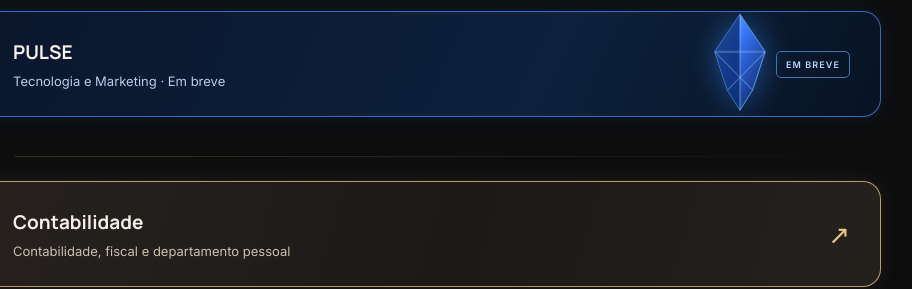
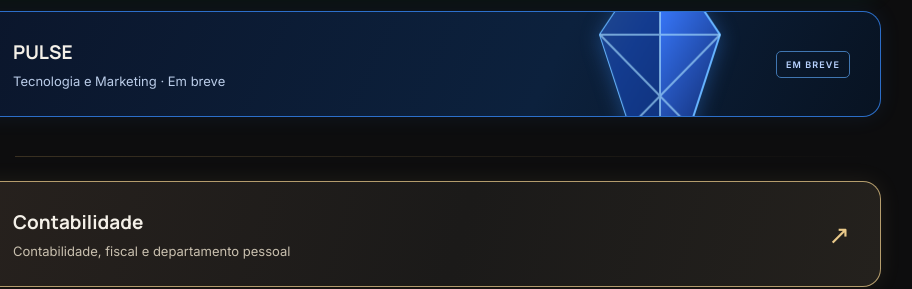
Before and after one commit to VetteCO/vette-hub, a plain HTML site: page index.html in a window 1280 px wide. Shown: the part 706-995 px from the top of the page, 239-1151 px from the left. Drawn offline with Linux system fonts and the light colour scheme.

Commit message:
Ajusta posição da joia da Pulse para o formato largo

```diff
--- a/styles.css
+++ b/styles.css
@@ -28,3 +28,8 @@
 .group-separator::after{content:"";height:1px;flex:1;background:linear-gradient(90deg,#8e744658,transparent)}
 @media(max-width:650px){.contact-disclosure .contact-panel{padding:17px}.contact-row{align-items:stretch}.contact-email{font-size:13px}.copy-button{width:100%}.group-separator{margin-top:15px;font-size:9px}}
 @media(prefers-reduced-motion:reduce){.contact-disclosure .chevron{transition:none}}
+
+/* v1.3 — joia PULSE (imagem real do brand kit, formato largo 2:1) */
+.blue .gem{width:200px;height:auto;right:120px;filter:drop-shadow(0 3px 10px rgba(56,141,255,.35))}
+@media(max-width:650px){.blue .gem{width:96px;right:44px;opacity:.85}}
+@media(max-width:380px){.blue .gem{width:84px;right:40px;opacity:.6}}
```
